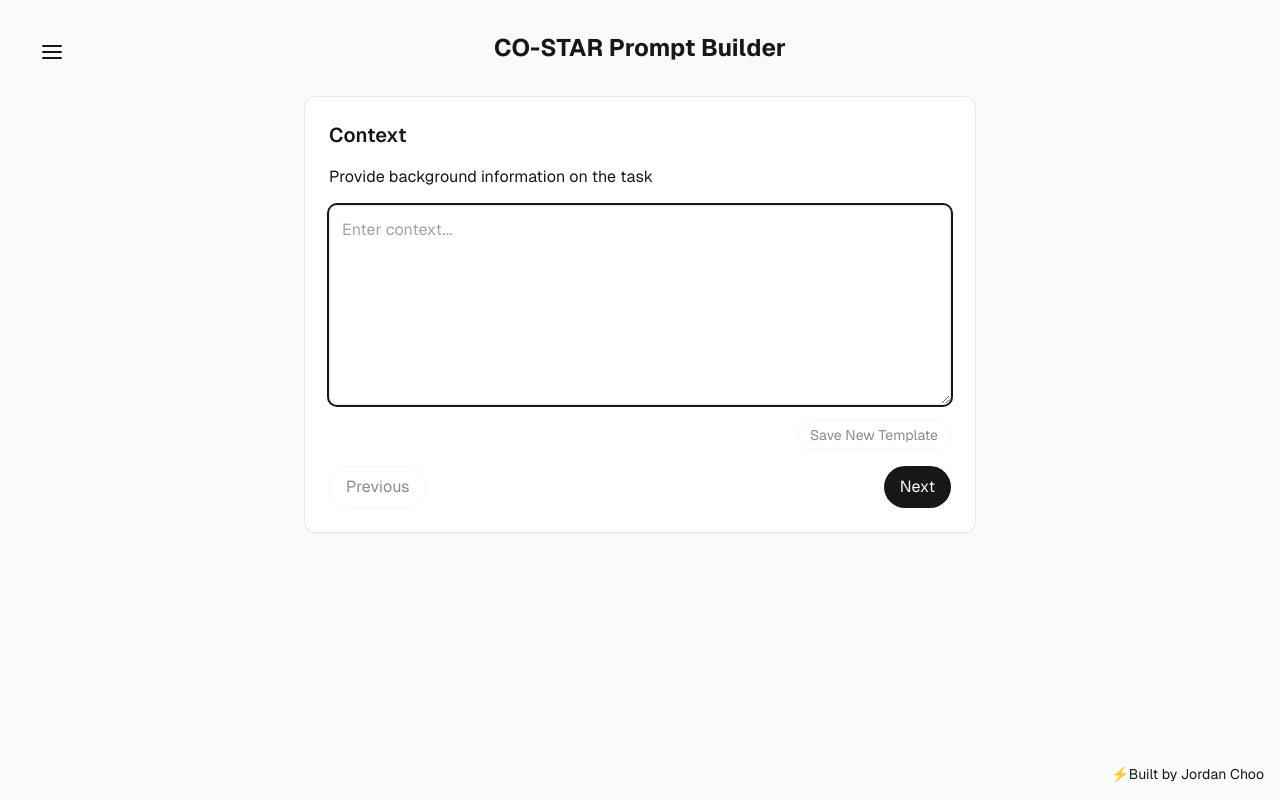
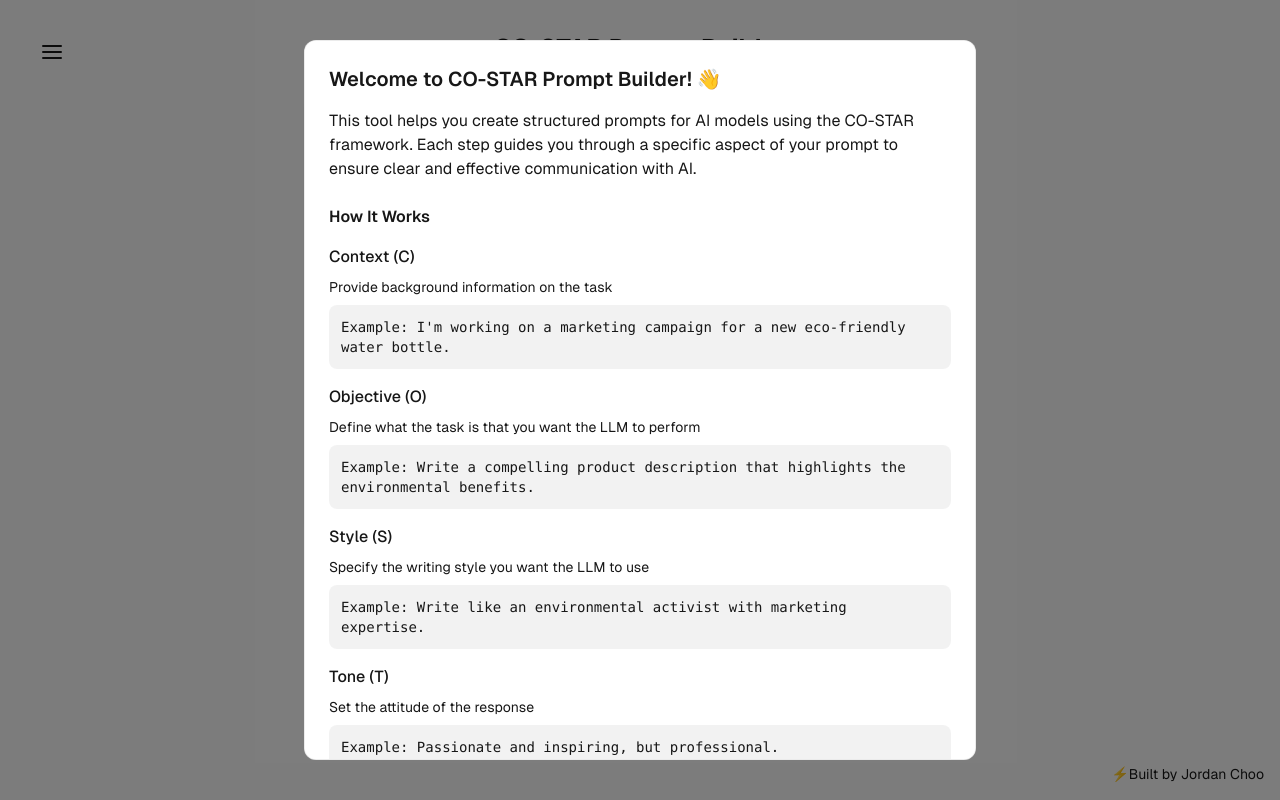
Before and after one commit to JordanChoo/costar-prompter, a Next.js app: page / in a window 1280 px wide. Built offline with nearby package versions, Linux system fonts and the light colour scheme.

Commit message:
Added an intro pop-up for first time visitors

```diff
--- a/app/page.tsx
+++ b/app/page.tsx
@@ -3,6 +3,7 @@
 import { useState, useEffect, useCallback } from 'react';
 import { motion, AnimatePresence } from 'framer-motion';
 import * as Toast from '@radix-ui/react-toast';
+import * as Dialog from '@radix-ui/react-dialog';
 
 const steps = {
   context: {
@@ -29,6 +30,15 @@ const steps = {
     title: 'Response',
     description: 'Provide the response format',
   },
+} as const;
+
+const examples = {
+  context: "I'm working on a marketing campaign for a new eco-friendly water bottle.",
+  objective: "Write a compelling product description that highlights the environmental benefits.",
+  style: "Write like an environmental activist with marketing expertise.",
+  tone: "Passionate and inspiring, but professional.",
+  audience: "Environmentally conscious millennials who are active on social media.",
+  response: "A 3-paragraph product description suitable for an e-commerce website."
 } as const;
 
 const slideVariants = {
@@ -97,6 +107,7 @@ export default function Home() {
   const [promptTitle, setPromptTitle] = useState('');
   const [isSavedPromptsOpen, setIsSavedPromptsOpen] = useState(false);
   const [expandedPromptId, setExpandedPromptId] = useState<number | null>(null);
+  const [isFirstVisit, setIsFirstVisit] = useState(true);
 
   const stepKeys = Object.keys(steps) as Array<keyof typeof steps>;
   const currentIndex = stepKeys.indexOf(currentStep);
@@ -114,6 +125,17 @@ export default function Home() {
     const savedPromptsData = localStorage.getItem('costarSavedPrompts');
     if (savedPromptsData) {
       setSavedPrompts(JSON.parse(savedPromptsData));
+    }
+  }, []);
+
+  // Add this useEffect near the other localStorage effects
+  useEffect(() => {
+    const hasVisited = localStorage.getItem('costarHasVisited');
+    if (!hasVisited) {
+      setIsFirstVisit(true);
+      localStorage.setItem('costarHasVisited', 'true');
+    } else {
+      setIsFirstVisit(false);
     }
   }, []);
 
@@ -313,8 +335,66 @@ export default function Home() {
     setPromptTitle('');
   };
 
+  const handleCloseFirstVisit = () => {
+    setIsFirstVisit(false);
+  };
+
   return (
     <Toast.Provider swipeDirection="right">
+      <Dialog.Root open={isFirstVisit} onOpenChange={handleCloseFirstVisit}>
+        <Dialog.Portal>
+          <Dialog.Overlay className="fixed inset-0 bg-black/50 z-50" />
+          <Dialog.Content className="fixed top-1/2 left-1/2 transform -translate-x-1/2 -translate-y-1/2 bg-white dark:bg-black rounded-xl p-6 max-w-2xl w-[95%] max-h-[90vh] overflow-y-auto space-y-4 z-50 border border-black/[.08] dark:border-white/[.08]">
+            <Dialog.Title className="text-xl font-semibold">
+              Welcome to CO-STAR Prompt Builder! 👋
+            </Dialog.Title>
+
+            <div className="space-y-6">
+              <p className="text-foreground/70">
+                This tool helps you create structured prompts for AI models using the CO-STAR framework.
+                Each step guides you through a specific aspect of your prompt to ensure clear and effective communication with AI.
+              </p>
+
+              <div className="space-y-4">
+                <h3 className="font-semibold">How It Works</h3>
+                <div className="grid gap-4">
+                  {Object.entries(steps).map(([key, value]) => (
+                    <div key={key} className="space-y-2">
+                      <h4 className="font-medium">
+                        {value.title}
+                        <span className="text-foreground/50 ml-1">({key[0].toUpperCase()})</span>
+                      </h4>
+                      <p className="text-sm text-foreground/70">{value.description}</p>
+                      <div className="bg-black/[.05] dark:bg-white/[.06] p-3 rounded-lg">
+                        <p className="text-sm font-mono">Example: {examples[key as keyof typeof examples]}</p>
+                      </div>
+                    </div>
+                  ))}
+                </div>
+              </div>
+
+              <div className="space-y-2">
+                <h3 className="font-semibold">Tips</h3>
+                <ul className="list-disc pl-4 space-y-1 text-sm text-foreground/70">
+                  <li>Use Cmd/Ctrl + Enter to quickly advance to the next step</li>
+                  <li>Save templates for frequently used content</li>
+                  <li>Copy the generated XML prompt to use with your favorite AI model</li>
+                </ul>
+              </div>
+            </div>
+
+            <div className="flex justify-end pt-4">
+              <button
+                className="button-primary"
+                onClick={handleCloseFirstVisit}
+              >
+                Get Started
+              </button>
+            </div>
+          </Dialog.Content>
+        </Dialog.Portal>
+      </Dialog.Root>
+
       <div className="min-h-screen p-8 bg-[#fafafa] dark:bg-[#111] relative">
         {/* Menu Button */}
         <button
```
